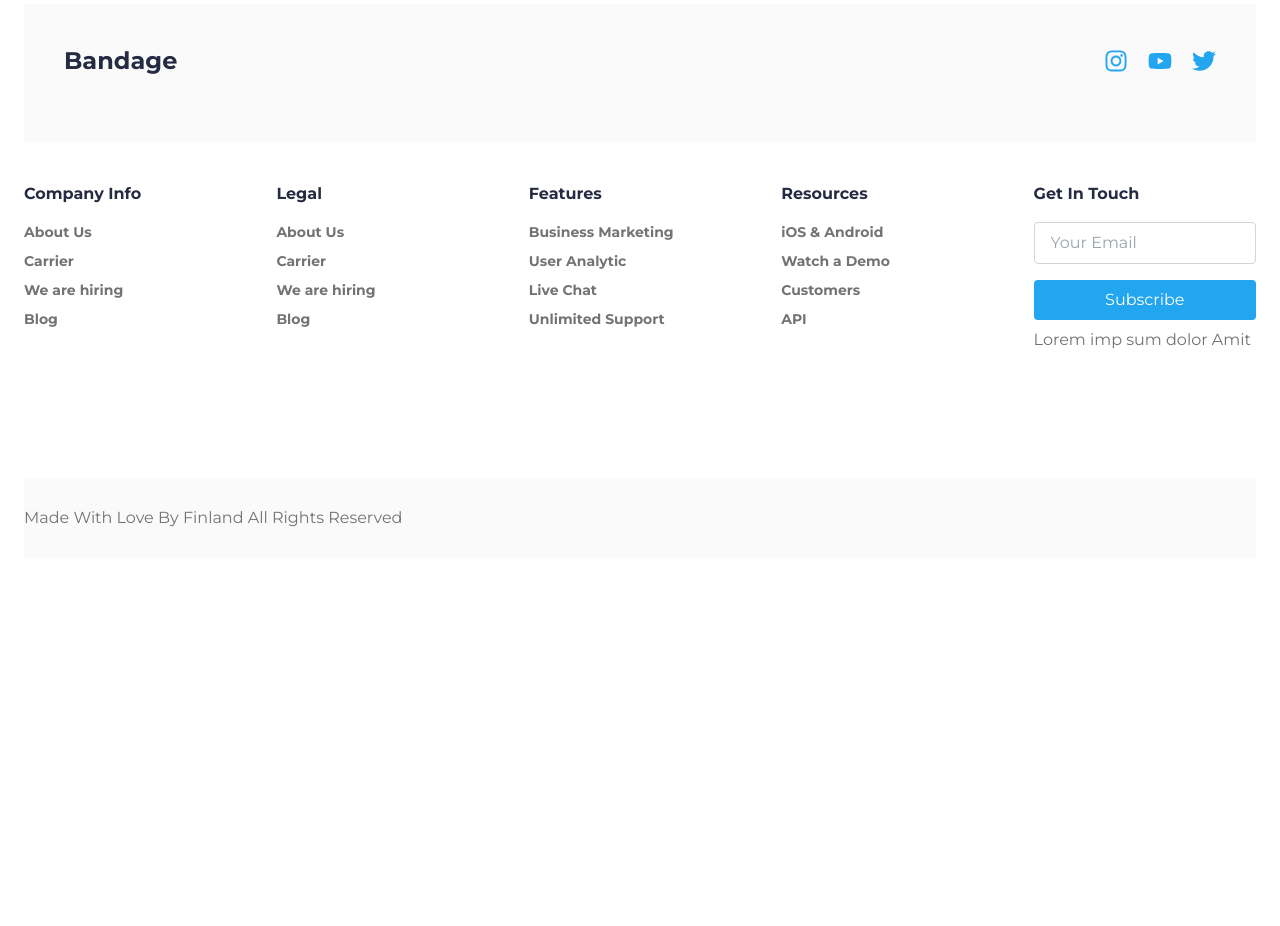
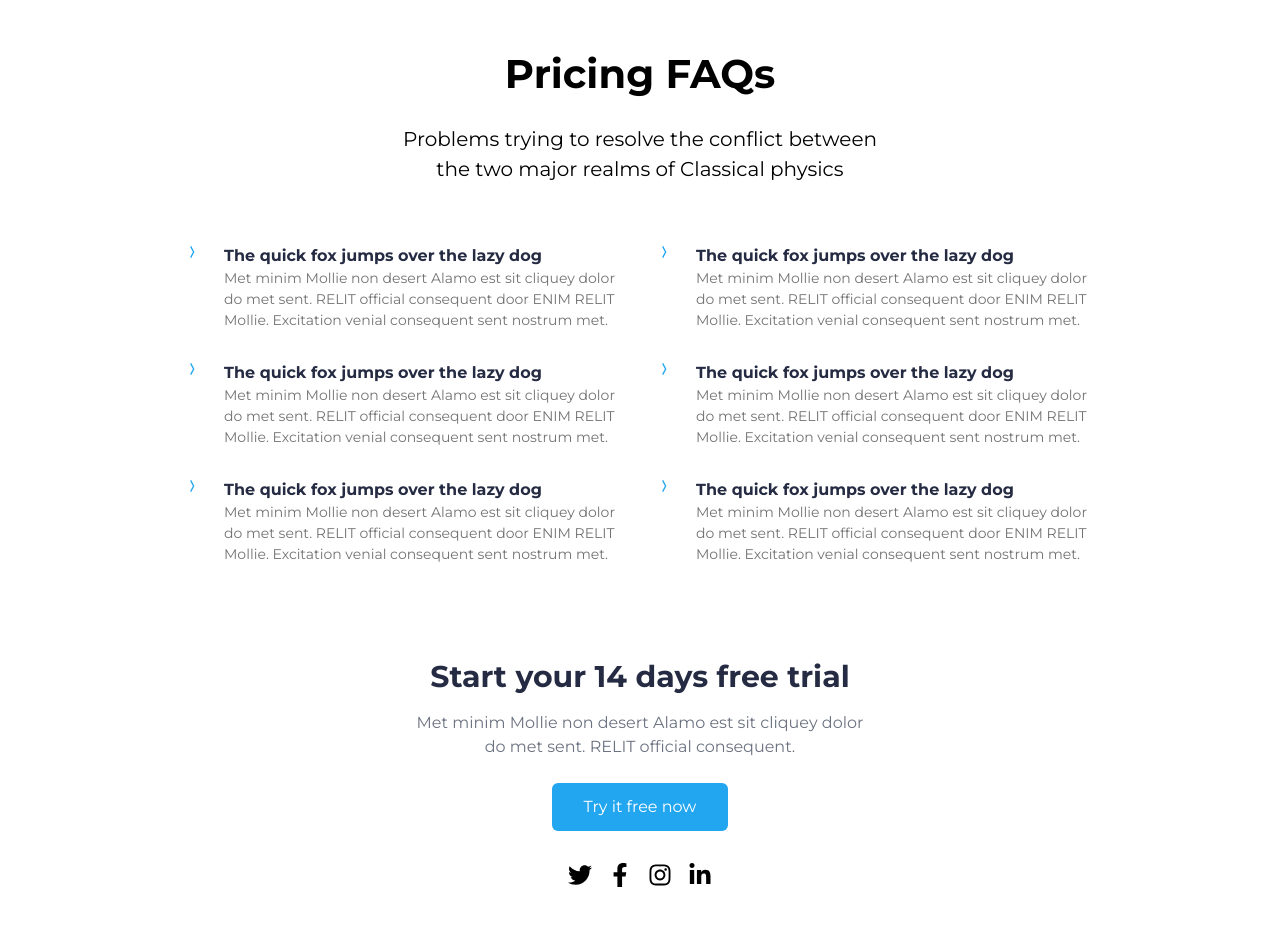
Before and after one commit to Niba-khan/Hackathon2, a Next.js app: page /pricing in a window 1280 px wide. Shown: the part 1760-2686 px from the top of the page. Before the commit the page ends 2358 px from the top, so only its background shows below. Built offline with nearby package versions, Linux system fonts and the light colour scheme; a web font is replaced by a local one.

Commit message:
hackathon

```diff
--- a/src/app/components/navbars.tsx
+++ b/src/app/components/navbars.tsx
@@ -8,7 +8,7 @@ export default function Navbars(){
   <Link href="/" className="hover:text-blue-700">
           home
         </Link>
-        <Link href="/product" className="hover:text-blue-700">
+        <Link href="/productlist" className="hover:text-blue-700">
          product
         </Link>
         <Link href="/pricing" className="hover:text-blue-700">
--- a/src/app/contact/page.tsx
+++ b/src/app/contact/page.tsx
@@ -52,7 +52,7 @@ export default function Contact() {
 
         <div className="flex flex-wrap justify-center gap-6 p-4">
           {/* Card 1 */}
-          <div className="w-full sm:w-[327px] bg-[#252B42] p-6 gap-4 rounded-lg">
+          <div className="w-full sm:w-[327px] bg-[#FFFFFF]  p-6 gap-4 rounded-lg">
             <div className="flex flex-col items-center">
               <FaPhoneAlt className="text-[#23A6F0] text-3xl mb-4" />
               <h6 className="text-[24px] font-[700] text-center text-[#252B42] mb-4">georgia.young@ple.com</h6>
@@ -64,10 +64,10 @@ export default function Contact() {
           </div>
 
           {/* Card 2 */}
-          <div className="w-full sm:w-[327px] bg-[#FFFFFF] p-6 gap-4 rounded-lg">
+          <div className="w-full sm:w-[327px] bg-[#252B42] p-6 gap-4 rounded-lg">
             <div className="flex flex-col items-center">
               <FaLocationDot className="text-[#23A6F0] text-3xl mb-4" />
-              <h6 className="text-[24px] font-[700] text-center text-[#252B42] mb-4">georgia.young@ple.com</h6>
+              <h6 className="text-[24px] font-[700] text-center text-[#737373] text-mb-4">georgia.young@ple.com</h6>
               <h5 className="text-center text-[#737373] text-[16px] font-[400] mb-4">Get Support</h5>
               <button className="bg-[#23A6F0] text-white text-[16px] font-[700] px-6 py-2 rounded-lg hover:bg-[#1E8ED0] transition-all duration-300">
                 Learn More
--- a/src/app/pricing/page.tsx
+++ b/src/app/pricing/page.tsx
@@ -1,6 +1,8 @@
 'use client'
 import { MdOutlineArrowForwardIos } from "react-icons/md";
 import { FaCheckCircle } from "react-icons/fa";
+import { RiArrowRightWideLine } from "react-icons/ri";
+import { FaTwitter, FaFacebookF, FaInstagram, FaLinkedinIn } from 'react-icons/fa';
 import Image from "next/image";
 import Footer from "../components/footer";
 import Navbars from "../components/navbars";
@@ -9,7 +11,7 @@ export default function Pricing() {
   return (
     <div>
       <Navbars/>
-      <div className="bg-[#FAFAFA] text-center mb-20 py-[50px] gap-[16px] px-4 sm:px-10 lg:px-36">
+      <div className="bg-[#FAFAFA]  text-center mb-20 py-[50px] gap-[16px] px-4 sm:px-10 lg:px-36">
         <h5 className="text-[16px] text-[#737373] font-[700] pb-8">PRICING</h5>
         <h1 className="text-[#252B42] text-[32px] sm:text-[40px] lg:text-[58px] font-[700]">Simple Pricing</h1>
         <nav className="flex justify-center">
@@ -19,7 +21,7 @@ export default function Pricing() {
         </nav>
 
         <div className="w-full h-auto flex flex-wrap justify-center mt-12 gap-8">
-         +
+          {/* FREE card */}
           <div className="w-full sm:w-[327px] lg:w-[327px] bg-[#FFFFFF] rounded-lg shadow-lg px-[20px] sm:px-[40px] py-[30px] sm:py-[50px] gap-[35px]">
             <h3 className="text-[20px] sm:text-[24px] font-[700] text-center text-[#252B42] mb-4">FREE</h3>
             <h5 className="text-center text-[#737373] text-[14px] sm:text-[16px] font-[700] mb-4">Organize across all apps by hand</h5>
@@ -53,7 +55,6 @@ export default function Pricing() {
               <button className="w-[200px] sm:w-[246px] h-[40px] sm:h-[52px] bg-[#252B42] text-white px-[20px] sm:px-[40px] py-[12px] sm:py-[15px] text-[14px] font-[700]">Try for free</button>
             </div>
           </div>
-
 
           <div className="w-full sm:w-[329px] lg:w-[329px] h-auto bg-[#252B42] text-white rounded-lg shadow-lg p-6">
             <h3 className="text-[20px] sm:text-[24px] font-[700] text-center mb-4 sm:mb-8">STANDARD</h3>
@@ -89,7 +90,6 @@ export default function Pricing() {
             </div>
           </div>
 
-
           <div className="w-full sm:w-[327px] lg:w-[327px] bg-[#FFFFFF] text-[#FFFFFF] rounded-lg shadow-lg p-6">
             <h3 className="text-[20px] sm:text-[24px] font-[700] text-center text-[#252B42] mb-4 sm:mb-8">PREMIUM</h3>
             <h5 className="text-center text-[#737373] text-[14px] sm:text-[16px] font-[700] mb-8">Organize across all apps by hand</h5>
@@ -124,6 +124,116 @@ export default function Pricing() {
             </div>
           </div>
         </div>
+        </div>
+
+        <div className="bg-[#FFFFFF] h-[1037px] gap-[50px]">
+  <div className="flex flex-col items-center justify-center py-[80px] gap-[20px] mb-16">
+    <h2 className="text-[40px] font-[700]">Pricing FAQs</h2>
+    <h4 className="text-[20px] font-[400] text-center">
+      Problems trying to resolve the conflict between <br /> the two major realms of Classical physics
+    </h4>
+    <div className="flex flex-col gap-[30px] px-16 py-10">
+      <div className="flex justify-between items-start gap-4">
+        {/* Left Side */}
+        <div className="flex items-start gap-4">
+          <RiArrowRightWideLine  className="text-[#23A6F0] w-8" />
+          <div className="flex flex-col">
+            <h5 className="text-[#252B42] text-[16px] font-[700]">The quick fox jumps over the lazy dog</h5>
+            <p className="text-[#737373] text-[14px] font-[400] w-[408px]">
+              Met minim Mollie non desert Alamo est sit cliquey dolor do met sent. RELIT official consequent door ENIM RELIT
+              Mollie. Excitation venial consequent sent nostrum met.
+            </p>
+          </div>
+        </div>
+        <div className="flex items-start gap-4">
+          <RiArrowRightWideLine   className="text-[#23A6F0] w-8" />
+          <div className="flex flex-col">
+            <h5 className="text-[#252B42] text-[16px] font-[700]">The quick fox jumps over the lazy dog</h5>
+            <p className="text-[#737373] text-[14px] font-[400] w-[408px]">
+              Met minim Mollie non desert Alamo est sit cliquey dolor do met sent. RELIT official consequent door ENIM RELIT
+              Mollie. Excitation venial consequent sent nostrum met.
+            </p>
+          </div>
+        </div>
+      </div>
+
+      <div className="flex justify-between items-start gap-4">
+        <div className="flex items-start gap-4">
+          <RiArrowRightWideLine  className="text-[#23A6F0] w-8" />
+          <div className="flex flex-col">
+            <h5 className="text-[#252B42] text-[16px] font-[700]">The quick fox jumps over the lazy dog</h5>
+            <p className="text-[#737373] text-[14px] font-[400] w-[408px]">
+              Met minim Mollie non desert Alamo est sit cliquey dolor do met sent. RELIT official consequent door ENIM RELIT
+              Mollie. Excitation venial consequent sent nostrum met.
+            </p>
+          </div>
+        </div>
+        {/* Right Side */}
+        <div className="flex items-start gap-4">
+          <RiArrowRightWideLine  className="text-[#23A6F0] w-8" />
+          <div className="flex flex-col">
+            <h5 className="text-[#252B42] text-[16px] font-[700]">The quick fox jumps over the lazy dog</h5>
+            <p className="text-[#737373] text-[14px] font-[400] w-[408px]">
+              Met minim Mollie non desert Alamo est sit cliquey dolor do met sent. RELIT official consequent door ENIM RELIT
+              Mollie. Excitation venial consequent sent nostrum met.
+            </p>
+          </div>
+        </div>
+      </div>
+
+      <div className="flex justify-between items-start gap-4">
+        <div className="flex items-start gap-4">
+          <RiArrowRightWideLine  className="text-[#23A6F0] w-8" />
+          <div className="flex flex-col">
+            <h5 className="text-[#252B42] text-[16px] font-[700]">The quick fox jumps over the lazy dog</h5>
+            <p className="text-[#737373] text-[14px] font-[400] w-[408px]">
+              Met minim Mollie non desert Alamo est sit cliquey dolor do met sent. RELIT official consequent door ENIM RELIT
+              Mollie. Excitation venial consequent sent nostrum met.
+            </p>
+          </div>
+        </div>
+        <div className="flex items-start gap-4">
+          <RiArrowRightWideLine  className="text-[#23A6F0] w-8" />
+          <div className="flex flex-col">
+            <h5 className="text-[#252B42] text-[16px] font-[700]">The quick fox jumps over the lazy dog</h5>
+            <p className="text-[#737373] text-[14px] font-[400] w-[408px]">
+              Met minim Mollie non desert Alamo est sit cliquey dolor do met sent. RELIT official consequent door ENIM RELIT
+              Mollie. Excitation venial consequent sent nostrum met.
+            </p>
+          </div>
+        </div>
+      </div>
+    <div className="w-full flex flex-col items-center py-16 bg-white">
+      <h2 className="text-2xl md:text-3xl font-bold text-[#252B42] text-center mb-4">
+        Start your 14 days free trial
+      </h2>
+      <p className="text-center text-gray-500 text-sm md:text-base mb-6 max-w-md">
+        Met minim Mollie non desert Alamo est sit cliquey dolor do met sent. RELIT official consequent.
+      </p>
+      <button className="bg-[#23A6F0] text-white py-3 px-8 rounded-md hover:bg-[#1e91d6] mb-8">
+        Try it free now
+      </button>
+      <div className="flex gap-4 text-black">
+        <a href="#" aria-label="Twitter">
+          <FaTwitter size={24} />
+        </a>
+        <a href="#" aria-label="Facebook" >
+          <FaFacebookF size={24} />
+        </a>
+        <a href="#" aria-label="Instagram" >
+          <FaInstagram size={24} />
+        </a>
+        <a href="#" aria-label="LinkedIn">
+          <FaLinkedinIn size={24} />
+        </a>
+      </div>
+    </div>
+
+    </div>
+  </div>
+
+
+
       </div>
       <Footer />
     </div>
```
Also changed, not shown: src/app/about/page.tsx (+9 -9 lines), src/app/components/editorsPick.tsx (+22 -29 lines), src/app/components/sellerProduct.tsx (+7 -8 lines).
